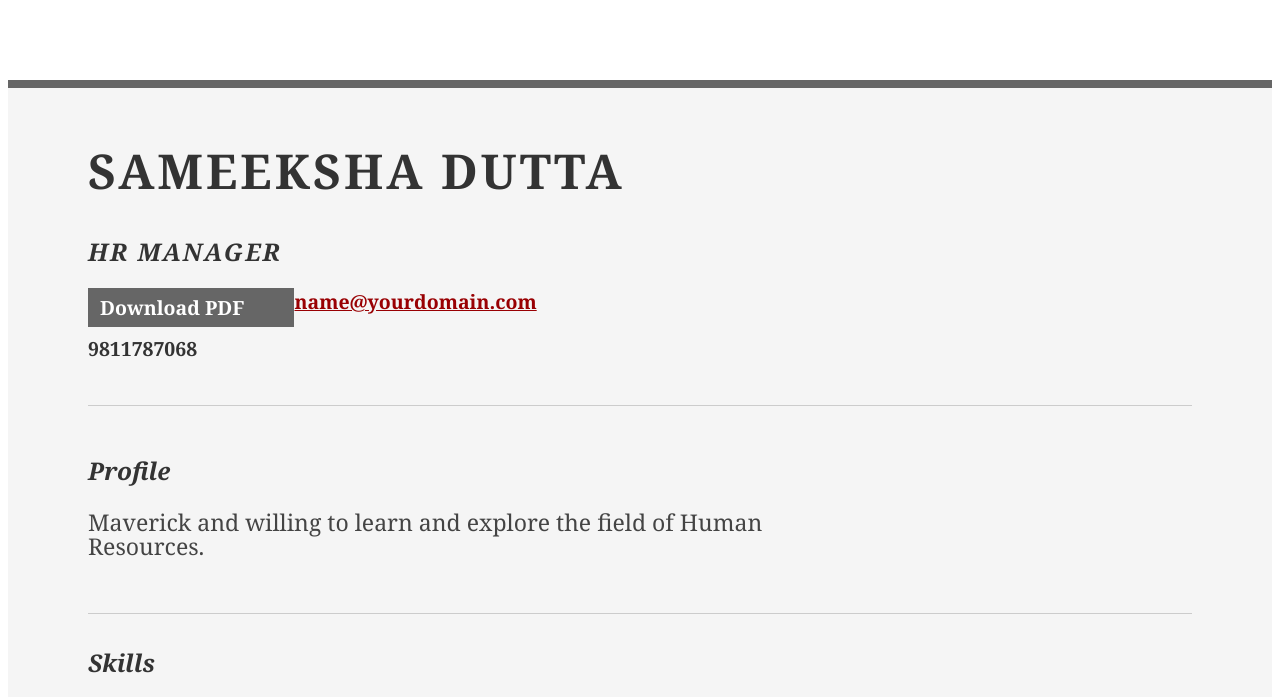
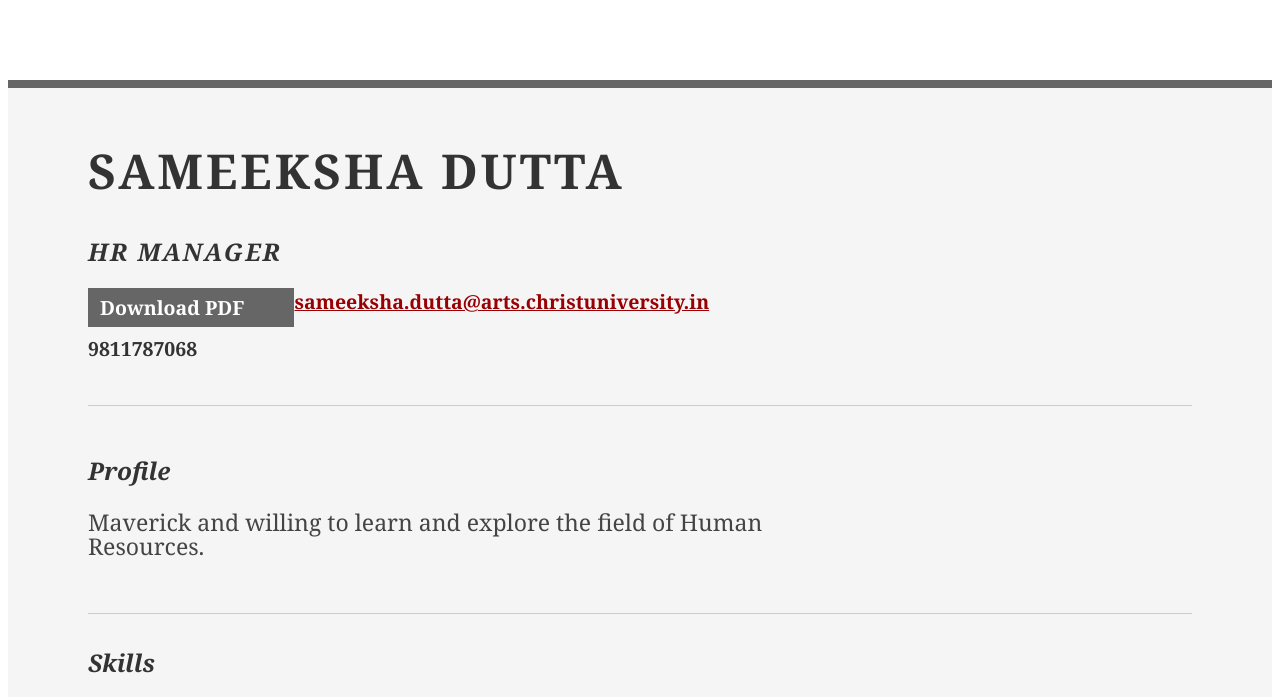
Before and after one commit to SameekshaWBA/Sam_CBCS_WBA, a plain HTML site: page index.html in a window 1280 px wide. Shown: the top 697 px of the page. Drawn offline with Linux system fonts and the light colour scheme; a small style sheet from the web is missing.

Commit message:
Update index.html

```diff
--- a/index.html
+++ b/index.html
@@ -27,7 +27,7 @@
 				<div class="yui-u">
 					<div class="contact-info">
 						<h3><a id="pdf" href="#">Download PDF</a></h3>
-						<h3><a href="mailto:sameeksha.dutta@arts.christuniversity.in">name@yourdomain.com</a></h3>
+						<h3><a href="mailto:sameeksha.dutta@arts.christuniversity.in">sameeksha.dutta@arts.christuniversity.in</a></h3>
 						<h3>9811787068</h3>
 					</div><!--// .contact-info -->
 				</div>
```
